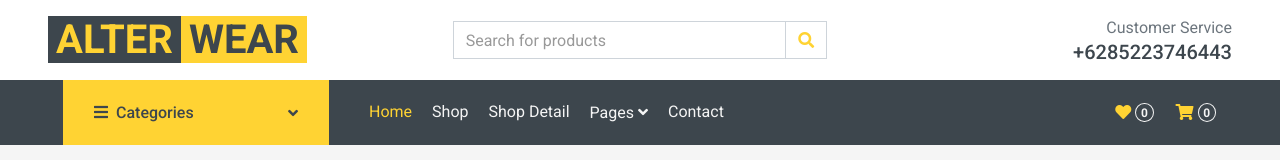
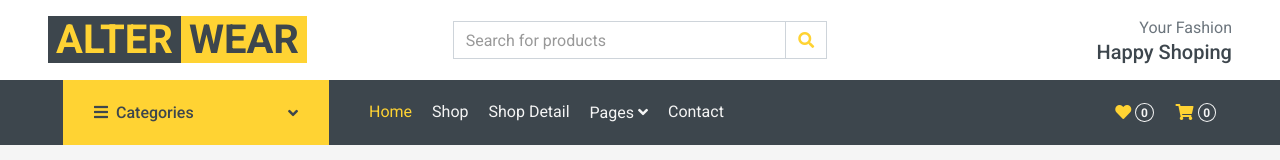
Before and after one commit to iszaenal/AlterWear, a plain HTML site: page index.html in a window 1280 px wide. Shown: the top 160 px of the page. Drawn offline with nearby package versions, Linux system fonts and the light colour scheme.

Commit message:
index.html

```diff
--- a/index.html
+++ b/index.html
@@ -57,8 +57,8 @@
                 </form>
             </div>
             <div class="col-lg-4 col-6 text-right">
-                <p class="m-0">Customer Service</p>
-                <h5 class="m-0">+6285223746443</h5>
+                <p class="m-0">Your Fashion</p>
+                <h5 class="m-0">Happy Shoping</h5>
             </div>
         </div>
     </div>
```
